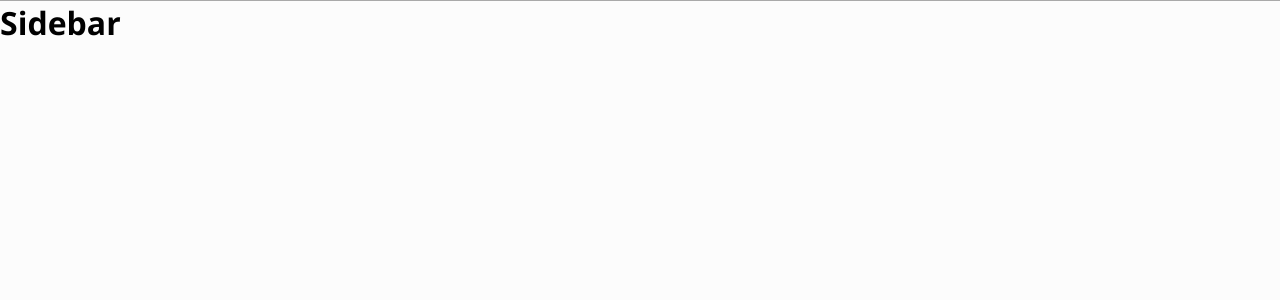
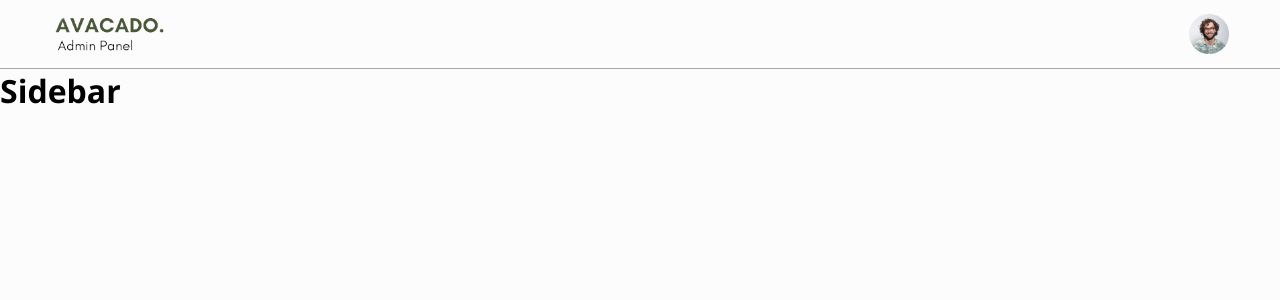
Before and after one commit to Erecto-Accio/Avacado, a React (Vite) app in the folder admin/: page / in a window 1280 px wide. Shown: the top 300 px of the page. Built offline with nearby package versions, Linux system fonts and the light colour scheme; the HTML template or start-up script is replaced by a standard one.

Commit message:
Navbar done and logo changed

```diff
--- a/admin/src/components/Navbar/Navbar.css
+++ b/admin/src/components/Navbar/Navbar.css
@@ -0,0 +1,13 @@
+.navbar {
+  display: flex;
+  justify-content: space-between;
+  align-items: center;
+  padding: 8px 4%;
+}
+
+.navbar .logo {
+  width: max(10%, 100px);
+}
+.navbar .profile {
+  width: 40px;
+}
--- a/admin/src/components/Navbar/Navbar.jsx
+++ b/admin/src/components/Navbar/Navbar.jsx
@@ -1,9 +1,13 @@
 import React from "react";
 import "./Navbar.css";
+import { assets } from "../../assets/assets";
 const Navbar = () => {
   return (
     <div>
-
+      <div className="navbar">
+        <img src={assets.logo} alt="" className="logo" />
+        <img src={assets.profile_image} alt="" className="profile" />
+      </div>
     </div>
   );
 };
```
Also changed, not shown: admin/src/assets/logo.png.
